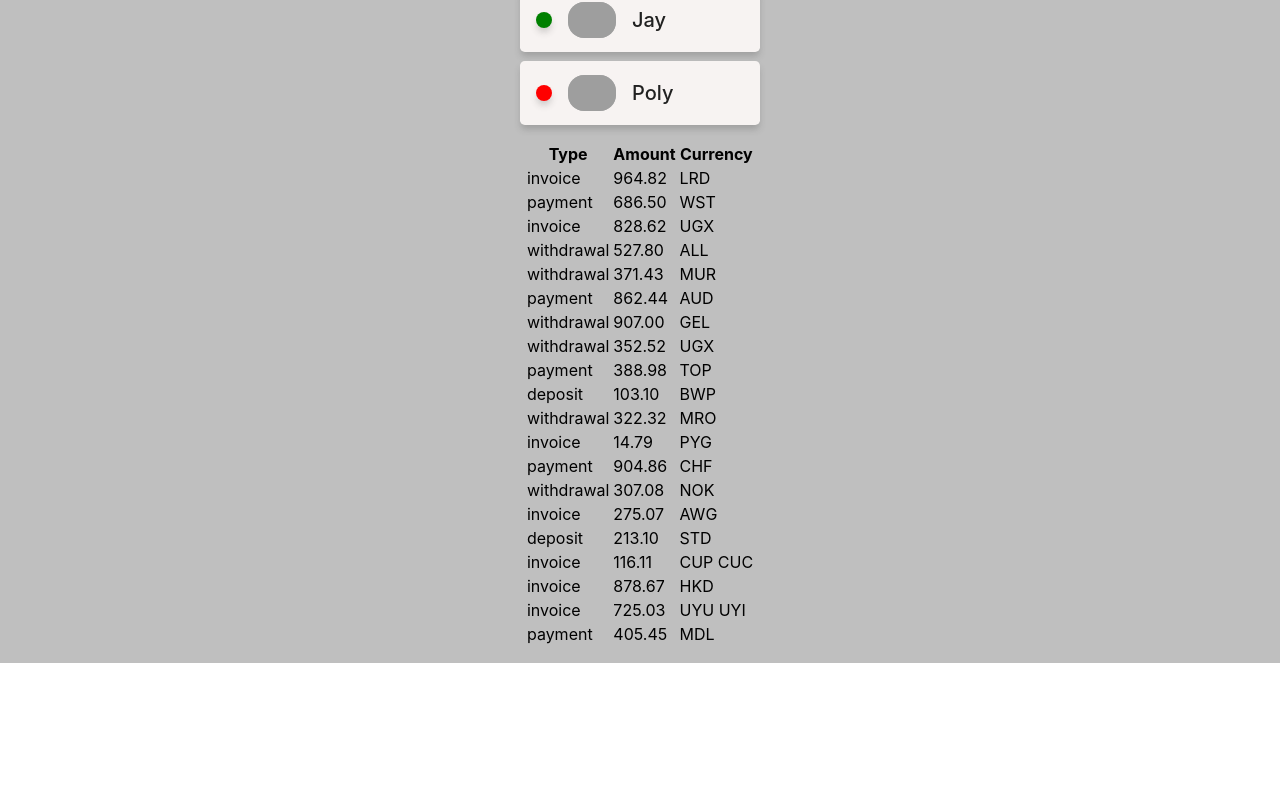
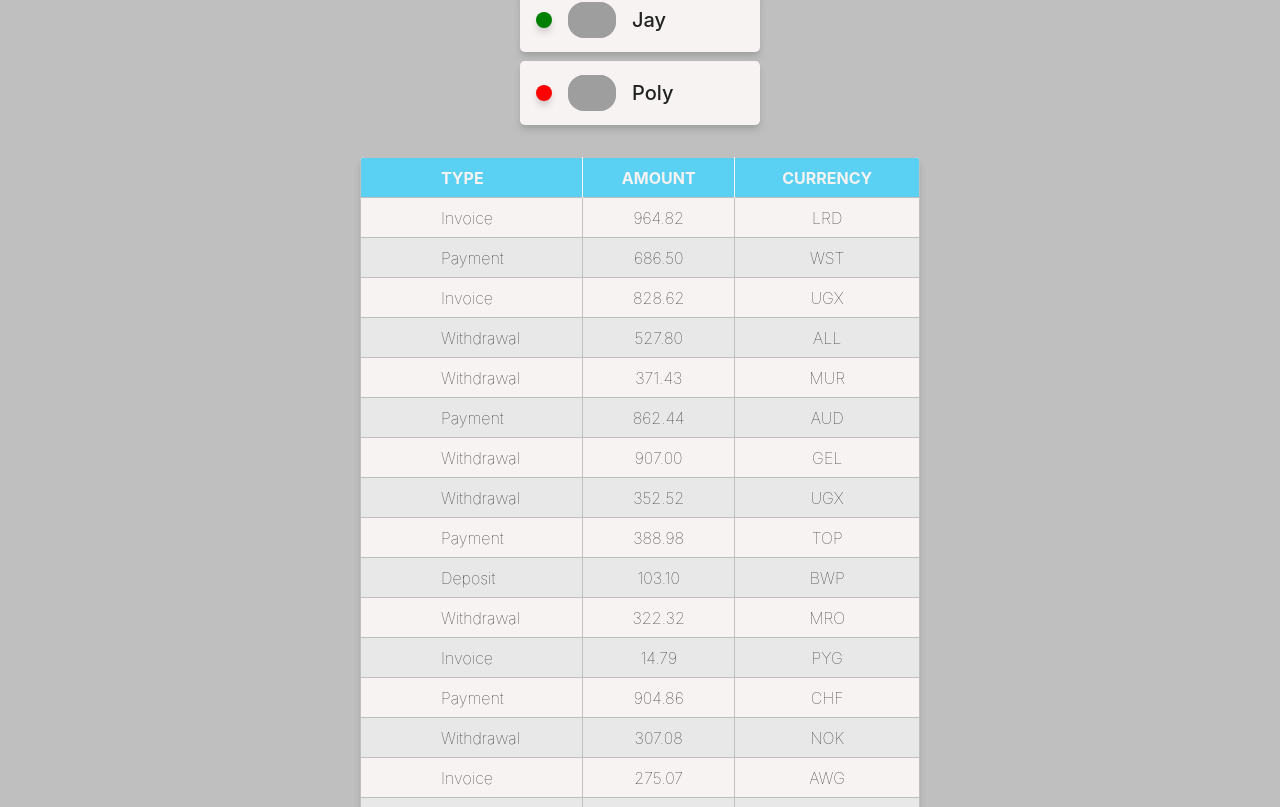
Before and after one commit to BoikoIgor/goit-react-hw-01-components, a React (Create React App) app: page / in a window 1280 px wide. Shown: the part 973-1780 px from the top of the page. Before the commit the page ends 1636 px from the top, so only its background shows below. Built offline with nearby package versions, Linux system fonts and the light colour scheme; grey boxes are pictures that could not be loaded.

Commit message:
add styles Transactions

```diff
--- a/src/components/Statistics/Statistics.styled.js
+++ b/src/components/Statistics/Statistics.styled.js
@@ -6,6 +6,7 @@ export const StatsWrap = styled.section`
   color: ${props => props.theme.colors.black};
   box-shadow: 0 5px 7px -1px rgba(51, 51, 51, 0.23);
   margin: 1rem;
+  width: 35rem;
   overflow: hidden;
 `;
 export const Title = styled.div`
--- a/src/components/TransactionHistory/TransactionHistory.js
+++ b/src/components/TransactionHistory/TransactionHistory.js
@@ -1,25 +1,29 @@
 import PropTypes from 'prop-types';
-
+import {
+  TransactionChart,
+  TableHead,
+  TableRow,
+} from './TransactionHistory.styled';
 export const TransactionHistory = ({ items }) => {
   return (
-    <table className="transaction-history">
-      <thead>
-        <tr>
+    <TransactionChart>
+      <TableHead>
+        <TableRow>
           <th>Type</th>
           <th>Amount</th>
           <th>Currency</th>
-        </tr>
-      </thead>
+        </TableRow>
+      </TableHead>
       <tbody>
         {items.map(({ id, amount, type, currency }) => (
-          <tr key={id}>
-            <td>{type}</td>
+          <TableRow key={id}>
+            <td>{type.charAt(0).toUpperCase() + type.slice(1)}</td>
             <td>{amount}</td>
             <td>{currency}</td>
-          </tr>
+          </TableRow>
         ))}
       </tbody>
-    </table>
+    </TransactionChart>
   );
 };
 
--- a/src/components/TransactionHistory/TransactionHistory.styled.js
+++ b/src/components/TransactionHistory/TransactionHistory.styled.js
@@ -0,0 +1,48 @@
+import styled from 'styled-components';
+
+export const TransactionChart = styled.table`
+  width: 35rem;
+  background: ${props => props.theme.colors.white};
+  border-radius: 0.3rem;
+  color: ${props => props.theme.colors.black};
+  overflow: hidden;
+  margin: 1rem;
+  box-shadow: 0 5px 7px -1px rgba(51, 51, 51, 0.23);
+  border-collapse: collapse;
+  text-align: center;
+`;
+
+export const TableHead = styled.thead`
+  height: 2.5rem;
+  background: #5ad1f2;
+  color: ${props => props.theme.colors.white};
+  text-transform: uppercase;
+`;
+
+export const TableRow = styled.tr`
+  height: 2.5rem;
+  width: calc(35rem / 3);
+  text-align: center;
+  border: 1px solid #bfbfbf;
+  & th:not(:last-child) {
+    border-right: 1px solid ${props => props.theme.colors.white};
+  }
+  & th:first-child {
+    text-align: start;
+    padding-left: 5rem;
+    width: calc(35rem / 4);
+  }
+  & td {
+    font-weight: lighter;
+    border: 1px solid #bfbfbf;
+  }
+  & td:first-child {
+    text-align: left;
+    padding-left: 5rem;
+    width: calc(35rem / 4);
+    vertical-align: middle;
+  }
+  :nth-child(2n) {
+    background-color: #e8e8e8;
+  }
+`;
```
